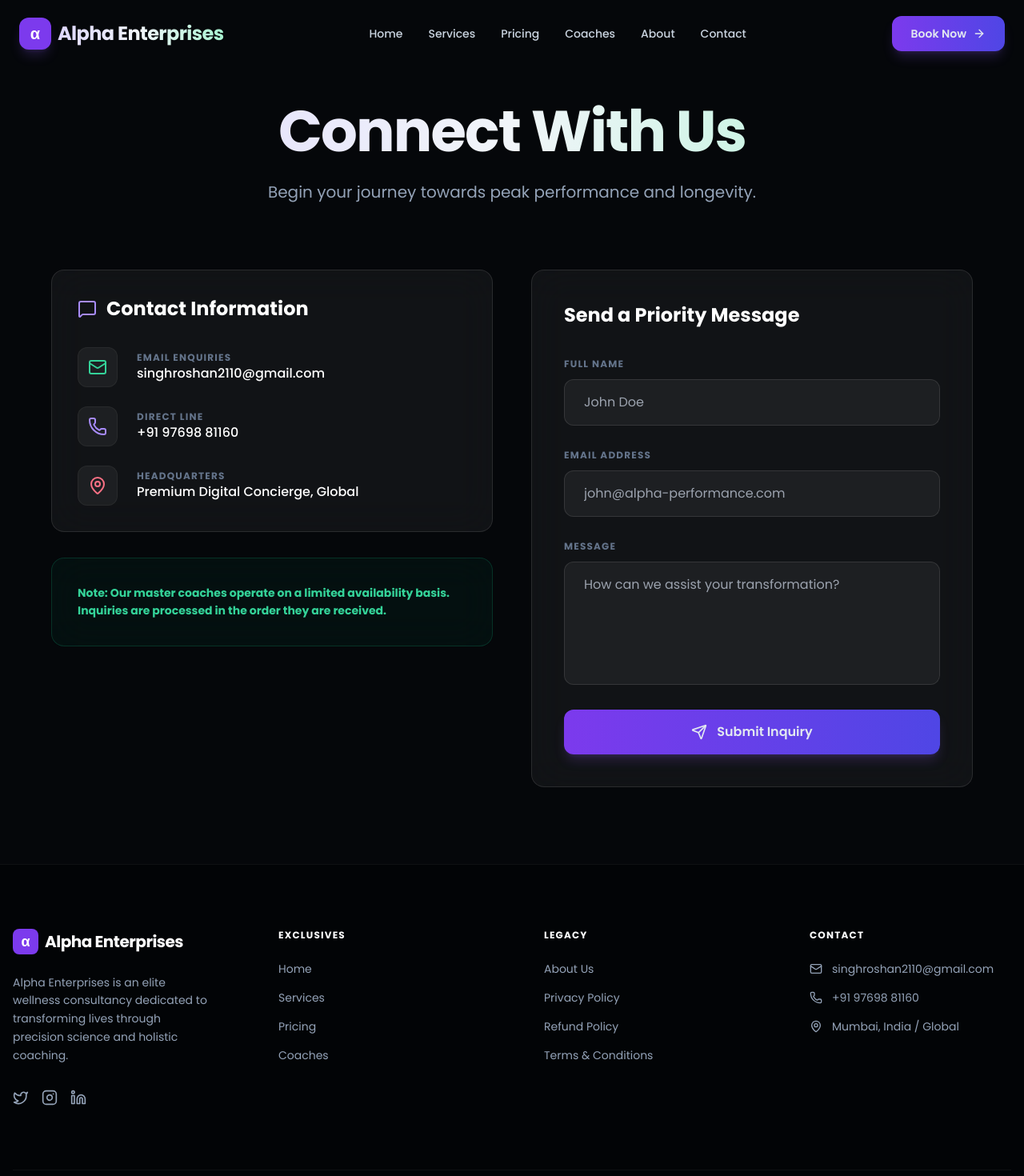
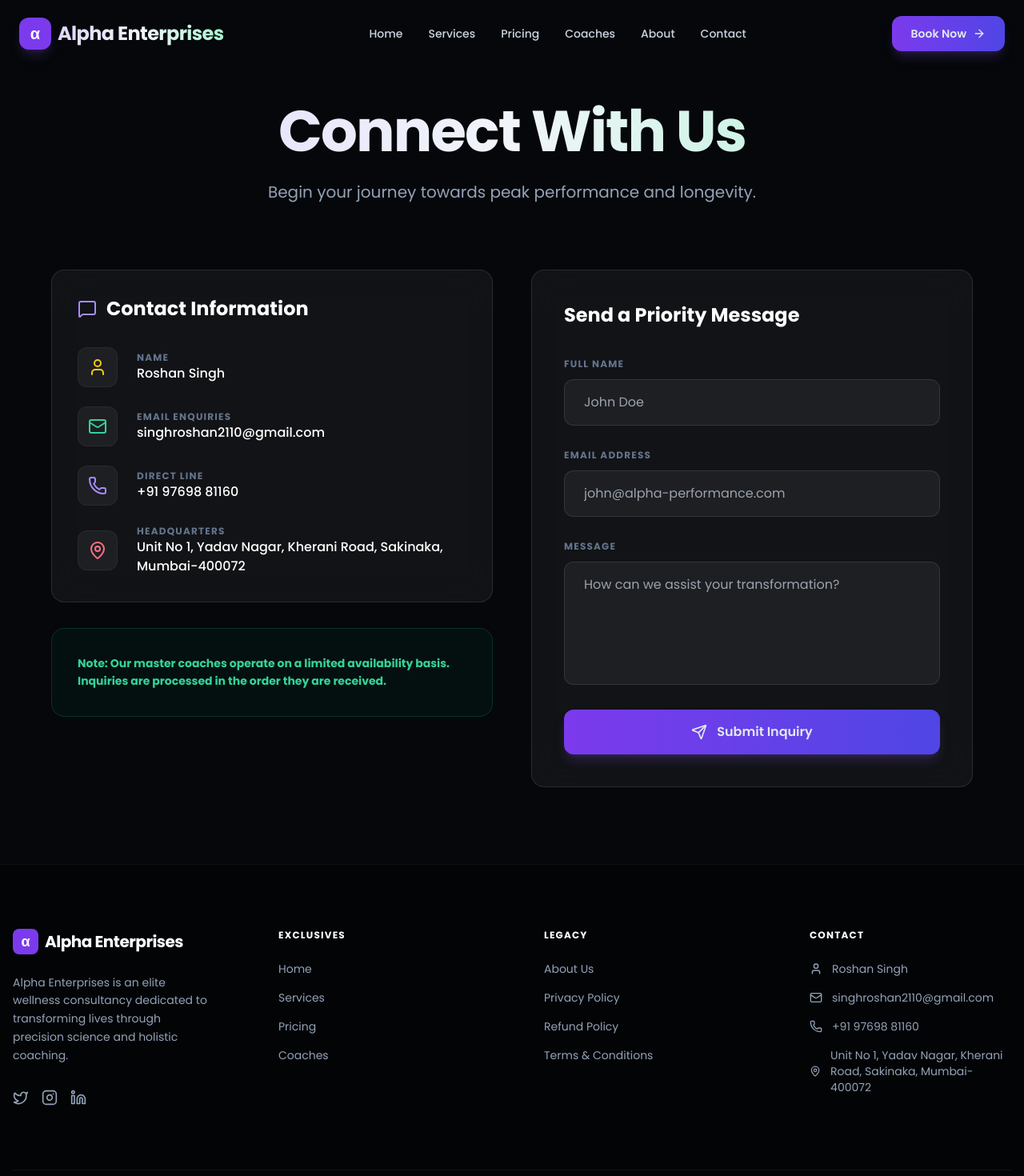
Before and after one commit to pranavvwhoo/alpha_enterprises, a Next.js app: page /contact in a window 1280 px wide. Shown: the top 1470 px of the page at 80% size. Built offline with nearby package versions, Linux system fonts and the light colour scheme.

Commit message:
Bugs Fixed

```diff
--- a/app/contact/page.tsx
+++ b/app/contact/page.tsx
@@ -2,7 +2,7 @@
 
 import { useState } from 'react'
 import { motion } from 'framer-motion'
-import { Mail, Phone, MapPin, Send, MessageSquare } from 'lucide-react'
+import { Mail, Phone, MapPin, Send, MessageSquare, User} from 'lucide-react'
 
 export default function Contact() {
   const [formData, setFormData] = useState({
@@ -49,6 +49,17 @@ export default function Contact() {
               </h2>
 
               <div className="space-y-6">
+
+                <div className="flex items-center gap-6 group">
+                  <div className="p-3 rounded-xl bg-white/5 border border-white/5 group-hover:bg-white/10 transition-colors">
+                    <User className="w-6 h-6 text-yellow-400" />
+                  </div>
+                  <div>
+                    <p className="text-xs text-slate-500 uppercase font-black tracking-widest">Name</p>
+                    <p className="text-white font-medium">Roshan Singh</p>
+                  </div>
+                </div>
+
                 <div className="flex items-center gap-6 group">
                   <div className="p-3 rounded-xl bg-white/5 border border-white/5 group-hover:bg-white/10 transition-colors">
                     <Mail className="w-6 h-6 text-emerald-400" />
@@ -75,7 +86,7 @@ export default function Contact() {
                   </div>
                   <div>
                     <p className="text-xs text-slate-500 uppercase font-black tracking-widest">Headquarters</p>
-                    <p className="text-white font-medium">Premium Digital Concierge, Global</p>
+                    <p className="text-white font-medium">Unit No 1, Yadav Nagar, Kherani Road, Sakinaka, Mumbai-400072</p>
                   </div>
                 </div>
               </div>
--- a/components/Footer.tsx
+++ b/components/Footer.tsx
@@ -1,5 +1,6 @@
 import Link from 'next/link'
-import { Mail, Phone, MapPin, Instagram, Linkedin, Twitter } from 'lucide-react'
+import { Mail, Phone, MapPin, Instagram, Linkedin, Twitter ,User} from 'lucide-react'
+import Contact from '@/app/contact/page'
 
 export default function Footer() {
   return (
@@ -49,6 +50,10 @@ export default function Footer() {
             <h4 className="text-white font-bold mb-6 uppercase tracking-widest text-xs">Contact</h4>
             <ul className="space-y-4 text-sm">
               <li className="flex items-center gap-3">
+                <User className="w-4 h-4" />
+                <span>Roshan Singh</span>
+              </li>
+              <li className="flex items-center gap-3">
                 <Mail className="w-4 h-4" />
                 <span>singhroshan2110@gmail.com</span>
               </li>
@@ -57,8 +62,8 @@ export default function Footer() {
                 <span>+91 97698 81160</span>
               </li>
               <li className="flex items-center gap-3">
-                <MapPin className="w-4 h-4" />
-                <span>Mumbai, India / Global</span>
+                <MapPin className="w-7 h-7" />
+                <span>Unit No 1, Yadav Nagar, Kherani Road, Sakinaka, Mumbai-400072</span>
               </li>
             </ul>
           </div>
```
